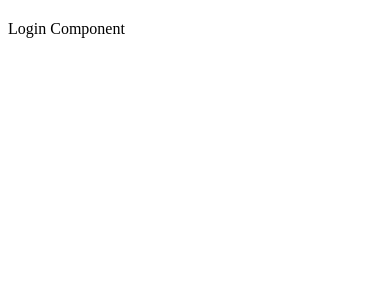
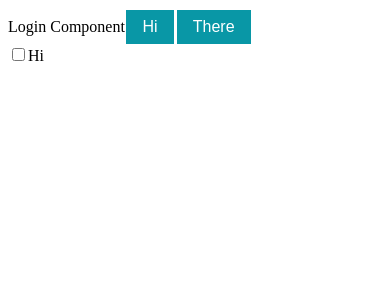
Before and after one commit to yeremia-d/getgear, a React (Create React App) app in the folder client/: page / in a window 390 px wide. Shown: the top 300 px of the page. Built offline with nearby package versions, Linux system fonts and the light colour scheme.

Commit message:
Updatedd colors and media queries. Init button done. checkbox started.

```diff
--- a/client/src/components/Buttons.jsx
+++ b/client/src/components/Buttons.jsx
@@ -1,106 +1,37 @@
-import React from 'react';
-
+/* eslint-disable max-len */
 import styled from 'styled-components';
 import colors from '../utils/Colors';
 import MediaQuery from '../utils/MediaQueries';
+import {lighten} from 'polished';
 
-const PrimaryButton = styled.button`
-  background: ${colors.primary};
+const Button = styled.button`
+  background: ${(props) => props.secondary ? `none`:colors.primary};
   border: none;
-  color: ${colors.white};
+  color: ${(props) => props.secondary ? colors.primary:colors.white};
   display: inline-block;
   font-size: 1rem;
-  margin: 0.25rem;
+  margin: 0.1rem;
   padding: 0.5rem 1rem;
-  transition: background 0.3s ease;
+  transition: all color 0.3s ease;
+  cursor: ${(props) => props.secondary ? `pointer`: `default`};
 
   &:hover {
-    background: #FFF;
+    background: ${(props) => props.secondary ? `none`:lighten(0.05, colors.primary)};
+    color: ${(props) => props.secondary ? lighten(0.05, colors.primary):colors.white};
+    text-decoration: ${(props) => props.secondary ? `underline`:`none`};
   }
 
-  ${MediaQuery.tablet`
-    background: #FFF;
+  &:disabled {
+    background: ${(props) => props.secondary ? `none`:colors.midgrey};
+    color: ${(props) => props.secondary ? colors.midgrey:colors.white};
+    text-decoration: none !important;
+    cursor: default !important;
+  }
+
+  ${MediaQuery.md`
+    margin: 0.15rem;
+    padding: 0.65rem 1rem;
   `}
-
-  ${MediaQuery.desktop``}
-
 `;
 
-const SecondaryButton = styled.button``;
-
-const DisabledButton = styled.button``;
-
-const IconButton = styled.button``;
-/**
- * Button Component (Functional)
- * @param {Object} props should have 4 fields:
- * type: 'empty' or 'default': a primary button,
- *       'disabled': disabled button
- *       'secondary': secondary button (no border or background)
- *       'icon': icon button (icon only if no text)
- *  text: The text of the button
- *  clickHandler: EventHandler function that handles click event
- *  icon: required if type is icon.
- *        values can be: 'empty', 'filter', 'close', 'search',
- *                       'signature', or 'delete'
- *  @return {JSX}
- */
-const Button = (props) => {
-  let returnedButton;
-  let buttonIcon;
-
-  // Check to see if icon is provided in props
-  switch (props.icon) {
-    case 'filter':
-      buttonIcon = <span></span>;
-      break;
-
-    case 'close':
-      buttonIcon = <span></span>;
-      break;
-
-    case 'search':
-      buttonIcon = <span></span>;
-      break;
-
-    case 'signature':
-      buttonIcon = <span></span>;
-      break;
-
-    case 'delete':
-      buttonIcon = <span></span>;
-
-    default: buttonIcon = '';
-  }
-
-  switch (props.type) {
-    case 'disabled':
-      returnedButton =
-        <DisabledButton onClick={props.clickHandler}>
-          {buttonIcon}{props.text}
-        </DisabledButton>;
-      break;
-
-    case 'secondary':
-      returnedButton =
-        <SecondaryButton onClick={props.clickHandler}>
-          {buttonIcon}{props.text}
-        </SecondaryButton>;
-
-    case 'icon':
-      returnedButton =
-        <IconButton onClick={props.clickHandler}>
-          {buttonIcon}{props.text}
-        </IconButton>;
-      break;
-
-    default: returnedButton =
-      <PrimaryButton onClick={props.clickHandler}>
-        {buttonIcon}{props.text}
-      </PrimaryButton>;
-  }
-
-  return returnedButton;
-};
-
 export default Button;
--- a/client/src/components/Checkbox.jsx
+++ b/client/src/components/Checkbox.jsx
@@ -1,7 +1,10 @@
 import React from 'react';
 import styled from 'styled-components';
 
-const StyledCheckbox = styled.div``;
+const StyledCheckboxContainer = styled.div``;
+const StyledCheckbox = styled.input.attrs({type: 'checkbox'})`
+
+`;
 
 /**
  * Checkbox functional component
@@ -15,10 +18,17 @@ const StyledCheckbox = styled.div``;
  * @return {JSX}
  */
 const Checkbox = (props) => {
+  const checkboxProps = {
+    checked: props.checked,
+  };
+
   return (
-    <StyledCheckbox>
-      <label>{props.text}</label>
-    </StyledCheckbox>
+    <StyledCheckboxContainer>
+      <label>
+        <StyledCheckbox {...checkboxProps} />
+        {props.children}
+      </label>
+    </StyledCheckboxContainer>
   );
 };
 
--- a/client/src/ui/login/login.jsx
+++ b/client/src/ui/login/login.jsx
@@ -1,5 +1,6 @@
 import React, {Component} from 'react';
 import Button from '../../components/Buttons';
+import Checkbox from '../../components/Checkbox';
 
 /**
  * Login screen component
@@ -23,7 +24,9 @@ class LoginUI extends Component {
     return (
       <div>
         Login Component
-        <Button text="Hi"/>
+        <Button onClick={()=>alert()}>Hi</Button>
+        <Button>There</Button>
+        <Checkbox>Hi</Checkbox>
       </div>
     );
   }
--- a/client/src/utils/Colors.js
+++ b/client/src/utils/Colors.js
@@ -6,6 +6,9 @@ const colors = {
   secondary: '#FFFFFF',
   accent: '#FFFFFF',
   white: '#FFFFFF',
+  midgrey: '#CCCCCC',
+  darkgrey: '#555555',
+  lightgrey: '#EEEEEE',
 };
 
 export default colors;
--- a/client/src/utils/MediaQueries.js
+++ b/client/src/utils/MediaQueries.js
@@ -4,9 +4,10 @@ import {css} from 'styled-components';
  * Standard Screen Sizes
  */
 const screenSizes = {
-  desktop: 992,
-  tablet: 768,
-  mobile: 576,
+  xl: 1200,
+  lg: 992,
+  md: 768,
+  sm: 576,
 };
 
 /**
@@ -14,7 +15,7 @@ const screenSizes = {
  */
 const MediaQuery = Object.keys(screenSizes).reduce((acc, label) => {
   acc[label] = (...args) => css`
-    @media only screen and (max-width: ${screenSizes[label] / 16}em) {
+    @media only screen and (min-width: ${screenSizes[label] / 16}em) {
       ${css(...args)}
     }`;
 
```
